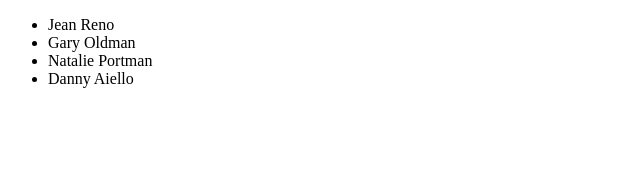
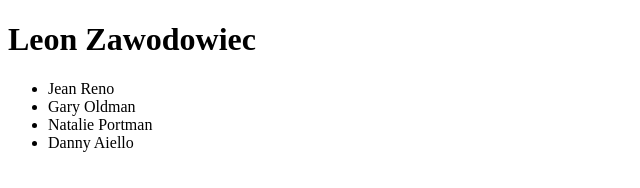
Before and after one commit to OGI00/Zaliczenie, a plain HTML site: page index.html in a window 1280 px wide. Shown: the whole page, without its empty margins (0-640 px from the left). Drawn offline with Linux system fonts and the light colour scheme.

Commit message:
utworzenie tytułu strony

```diff
--- a/index.html
+++ b/index.html
@@ -7,6 +7,7 @@
     <title>Leon Zawodowiec</title>
 </head>
 <body>
+    <h1>Leon Zawodowiec</h1>
     <ul>
         <li>Jean Reno</li>
         <li>Gary Oldman</li>
```
